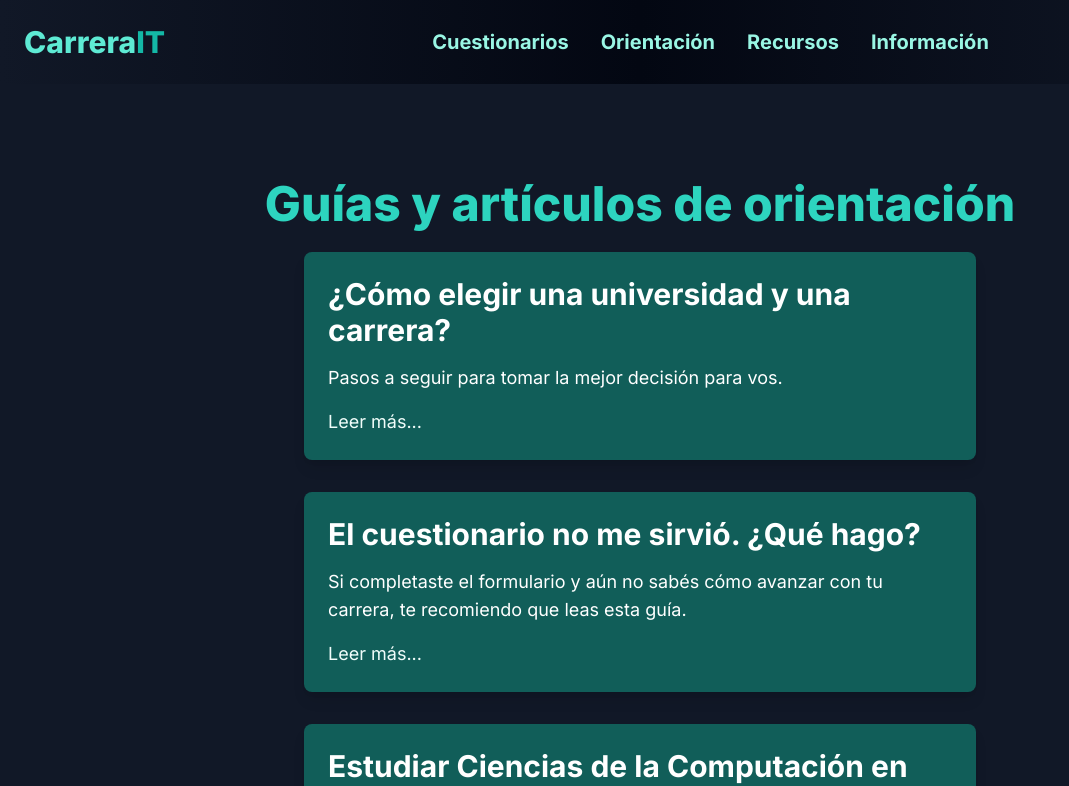
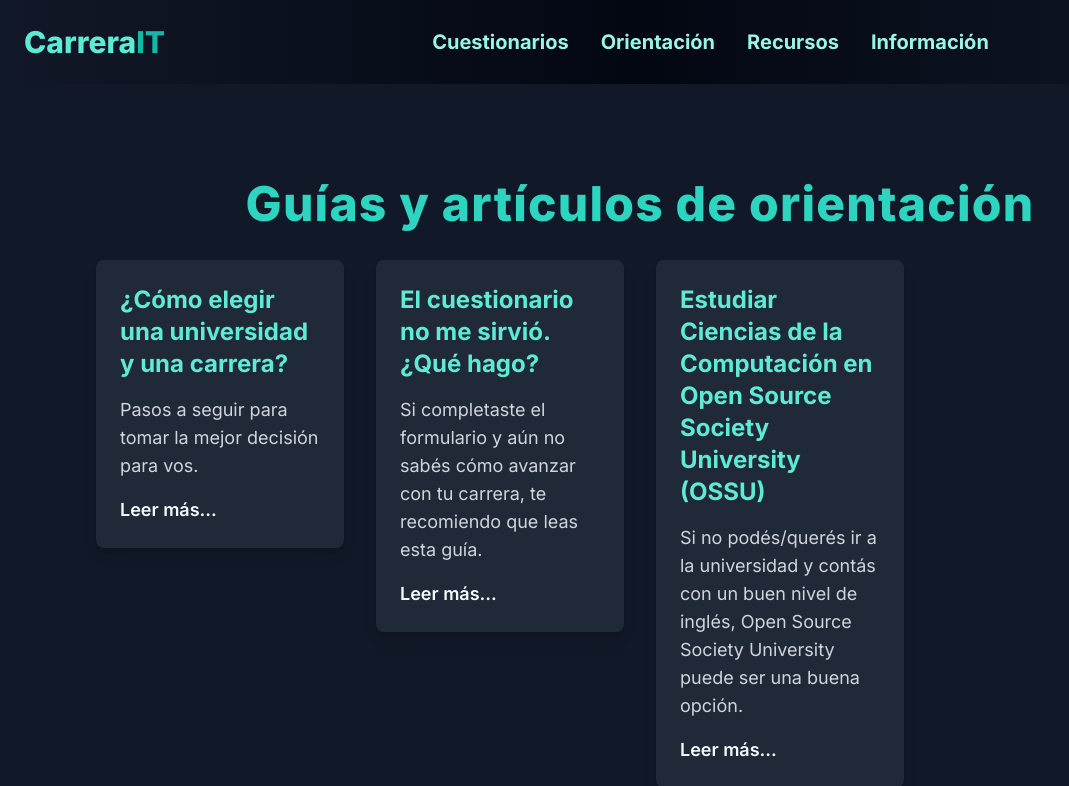
Before and after one commit to aronmilenait/carrerait-roadmap, a Next.js app in the folder carrerait-roadmap/: page /orientacion in a window 1280 px wide. Shown: the top 786 px of the page, without its empty margins (0-1069 px from the left). Built offline with nearby package versions, Linux system fonts and the light colour scheme.

Commit message:
Improve the appearance of the main orientation page.

```diff
--- a/carrerait-roadmap/src/app/orientacion/page.tsx
+++ b/carrerait-roadmap/src/app/orientacion/page.tsx
@@ -15,20 +15,22 @@ export default async function Orientation() {
 
   return (
     <main className="min-h-screen bg-gray-900 text-white p-4 sm:p-6 md:p-8 lg:p-24">
-      <h1 className="text-3xl sm:text-4xl md:text-5xl text-teal-400 font-extrabold mb-6 text-center">
+      <h1 className="text-3xl sm:text-4xl md:text-5xl text-teal-400 font-extrabold mb-8 text-center tracking-wide">
         Guías y artículos de orientación
       </h1>
-      <div className="space-y-8">
+      <div className="grid grid-cols-1 sm:grid-cols-2 md:grid-cols-3 lg:grid-cols-4 gap-8">
         {guidesMeta.map((guide) => (
           <Link key={guide.slug} href={`/orientacion/${guide.slug}`}>
-            <div className="bg-teal-800 hover:bg-teal-700 transition-colors duration-300 p-4 sm:p-6 rounded-lg shadow-lg cursor-pointer max-w-xl sm:max-w-2xl mx-auto mb-8">
-              <h2 className="text-2xl sm:text-3xl font-bold mb-2 sm:mb-4">
+            <div className="bg-gray-800 p-4 sm:p-6 rounded-lg shadow-lg cursor-pointer hover:bg-teal-900 hover:shadow-2xl hover:scale-105 transition duration-300 ease-in-out">
+              <h2 className="text-2xl sm:text-2xl font-bold mb-2 sm:mb-4 text-teal-300">
                 {guide.title}
               </h2>
-              <p className="text-white mb-4 text-base sm:text-lg">
+              <p className="text-gray-300 mb-4 text-base sm:text-lg">
                 {guide.description}
               </p>
-              <div className="text-teal-50 text-sm sm:text-lg">Leer más...</div>
+              <div className="text-teal-50 text-sm sm:text-lg font-semibold">
+                Leer más...
+              </div>
             </div>
           </Link>
         ))}
```
